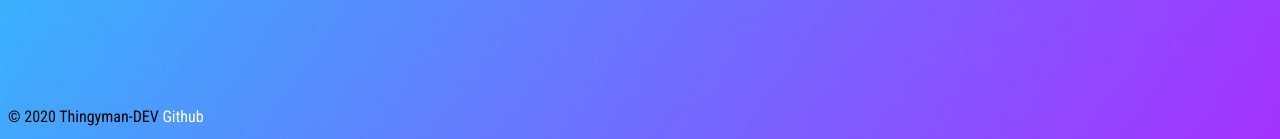
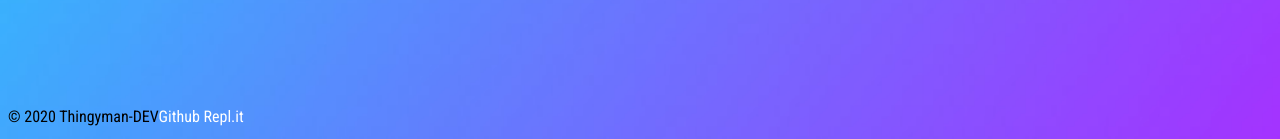
Before and after one commit to TheSeagullDev/TheSeagullDev.github.io, a Jekyll site: the page built from site/index.html, in a window 1280 px wide. Shown: the part 758-897 px from the top of the page. Built offline with Jekyll 4.4.1, drawn with Linux system fonts in a browser that asks for light colours.

Commit message:
Update footer.html

```diff
--- a/site/_includes/footer.html
+++ b/site/_includes/footer.html
@@ -1 +1 @@
-<div class="footer"><p>© 2020 Thingyman-DEV          <a href="https://github.com/thingman-dev">Github</a>       <a href="https://repl.it/@ThingymanDEV>Repl.it</a></p></div>
+<div class="footer"><p>© 2020 Thingyman-DEV<a href="https://github.com/thingman-dev">Github</a>    <a href="https://repl.it/@ThingymanDEV">Repl.it</a></p></div>
```
